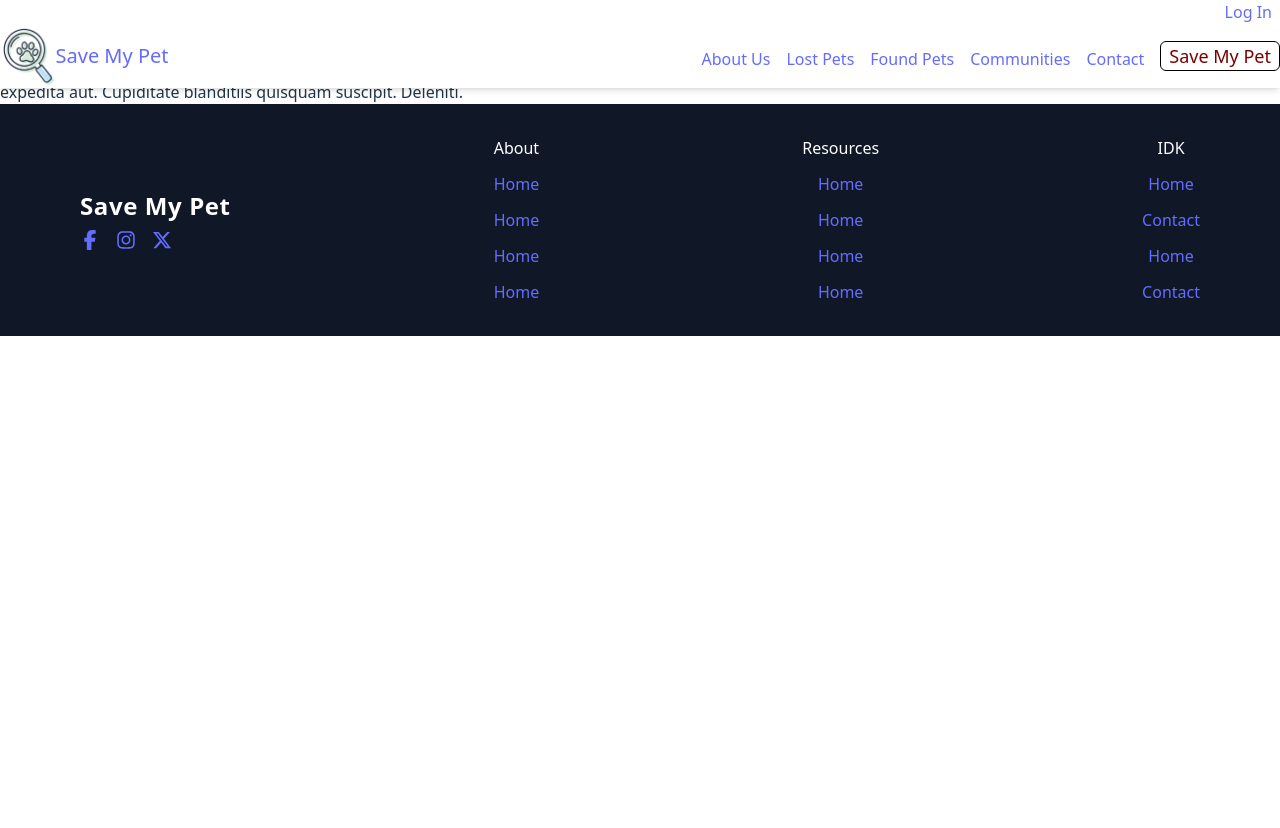
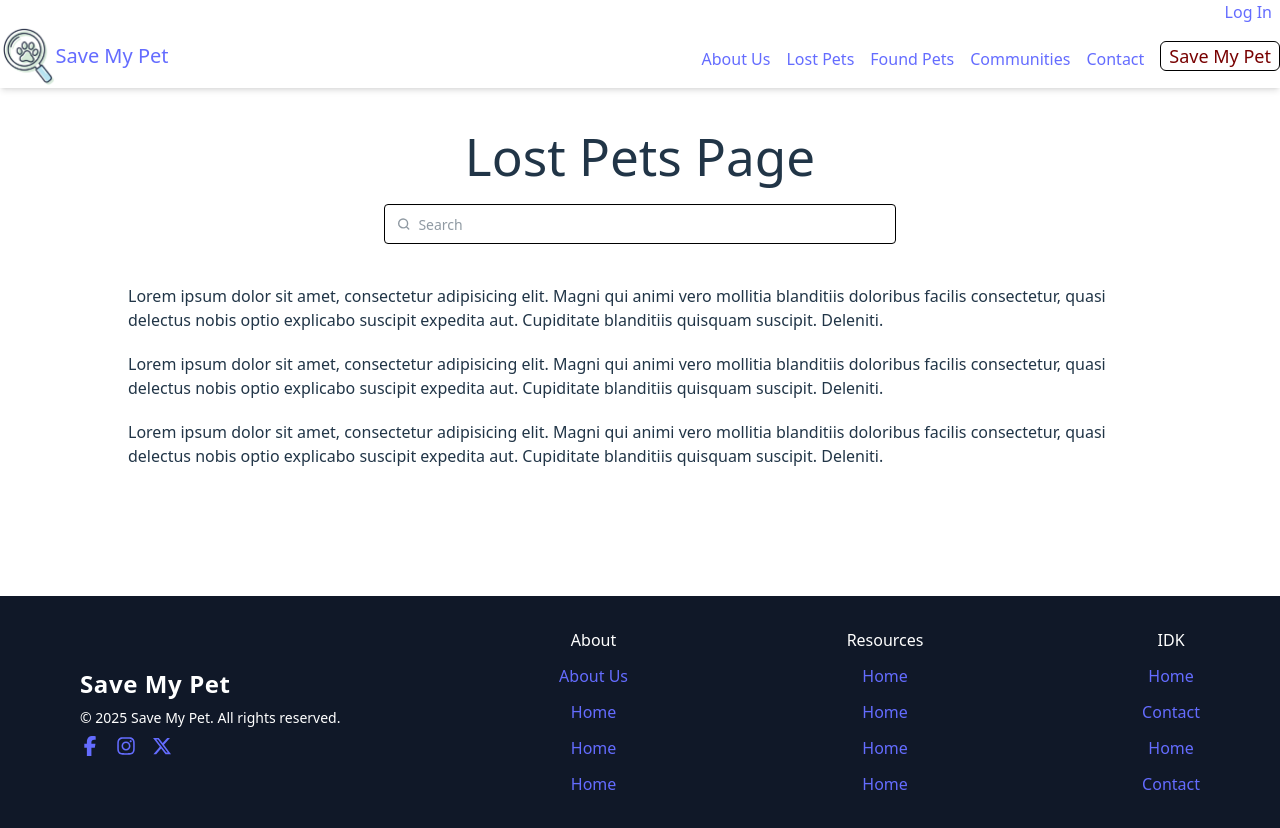
Before and after one commit to henrytan0705/Save-My-Pet, a React (Vite) app in the folder frontend/: page /lostPets in a window 1280 px wide. Before the commit the page ends 800 px from the top, so only its background shows below. Built offline with nearby package versions, Linux system fonts and the light colour scheme.

Commit message:
Add div wrapper to main content component + add fluff to other pages

```diff
--- a/frontend/src/App.jsx
+++ b/frontend/src/App.jsx
@@ -21,6 +21,7 @@ function App() {
     <BrowserRouter>
       <Navbar />
 
+      <div className="mt-20">
         <Routes>
           {/* General Page Routes */}
           <Route path="/" element={<HomePage />} />
@@ -35,6 +36,7 @@ function App() {
           <Route path="/login" element={<LoginPage />} />
           <Route path="/register" element={<RegisterPage />} />
         </Routes>
+      </div>
 
       <Footer />
     </BrowserRouter>
--- a/frontend/src/components/Footer.jsx
+++ b/frontend/src/components/Footer.jsx
@@ -8,9 +8,9 @@ const Footer = () => {
       <div className="max-w-6xl mx-auto px-4 flex flex-col md:flex-row justify-between items-center text-center md:text-left space-y-6 md:space-y-0">
         <div>
           <h2 className="text-2xl font-bold tracking-wide">Save My Pet</h2>
-          {/* <p className="text-sm mt-2">
+          <p className="text-sm mt-2">
             &copy; 2025 Save My Pet. All rights reserved.
-          </p> */}
+          </p>
           <div className="flex space-x-4 mt-2">
             <a
               href="https://facebook.com"
@@ -34,8 +34,8 @@ const Footer = () => {
 
         <div className="flex flex-col items-center space-y-3">
           <div>About</div>
-          <Link to="/" className="hover:text-red-400">
-            Home
+          <Link to="/aboutUs" className="hover:text-red-400">
+            About Us
           </Link>
           <Link to="/" className="hover:text-red-400">
             Home
--- a/frontend/src/pages/AboutUs.jsx
+++ b/frontend/src/pages/AboutUs.jsx
@@ -2,10 +2,24 @@ import React from "react";
 
 const AboutUsPage = () => {
   return (
-    <div>
-      <h1>About Us Page Content</h1>
+    <div className="my-[10%] mx-[10%]">
+      <h1 className="text-center">About Us Page</h1>
 
-      <p>
+      <p className="mt-5">
+        Lorem ipsum dolor sit amet, consectetur adipisicing elit. Magni qui
+        animi vero mollitia blanditiis doloribus facilis consectetur, quasi
+        delectus nobis optio explicabo suscipit expedita aut. Cupiditate
+        blanditiis quisquam suscipit. Deleniti.
+      </p>
+
+      <p className="mt-5">
+        Lorem ipsum dolor sit amet, consectetur adipisicing elit. Magni qui
+        animi vero mollitia blanditiis doloribus facilis consectetur, quasi
+        delectus nobis optio explicabo suscipit expedita aut. Cupiditate
+        blanditiis quisquam suscipit. Deleniti.
+      </p>
+
+      <p className="mt-5">
         Lorem ipsum dolor sit amet, consectetur adipisicing elit. Magni qui
         animi vero mollitia blanditiis doloribus facilis consectetur, quasi
         delectus nobis optio explicabo suscipit expedita aut. Cupiditate
--- a/frontend/src/pages/Communities.jsx
+++ b/frontend/src/pages/Communities.jsx
@@ -2,9 +2,23 @@ import React from "react";
 
 const CommunityPage = () => {
   return (
-    <div>
-      <h1>Community Page</h1>
-      <p>
+    <div className="my-[10%] mx-[10%]">
+      <h1 className="text-center">Community Page</h1>
+      <p className="mt-5">
+        Lorem ipsum dolor sit amet, consectetur adipisicing elit. Magni qui
+        animi vero mollitia blanditiis doloribus facilis consectetur, quasi
+        delectus nobis optio explicabo suscipit expedita aut. Cupiditate
+        blanditiis quisquam suscipit. Deleniti.
+      </p>
+
+      <p className="mt-5">
+        Lorem ipsum dolor sit amet, consectetur adipisicing elit. Magni qui
+        animi vero mollitia blanditiis doloribus facilis consectetur, quasi
+        delectus nobis optio explicabo suscipit expedita aut. Cupiditate
+        blanditiis quisquam suscipit. Deleniti.
+      </p>
+
+      <p className="mt-5">
         Lorem ipsum dolor sit amet, consectetur adipisicing elit. Magni qui
         animi vero mollitia blanditiis doloribus facilis consectetur, quasi
         delectus nobis optio explicabo suscipit expedita aut. Cupiditate
--- a/frontend/src/pages/Contact.jsx
+++ b/frontend/src/pages/Contact.jsx
@@ -2,9 +2,24 @@ import React from "react";
 
 const ContactPage = () => {
   return (
-    <div>
-      <h1>Contact Page Content</h1>
-      <p>
+    <div className="my-[10%] mx-[10%]">
+      <h1 className="text-center">Contact Page</h1>
+
+      <p className="mt-5">
+        Lorem ipsum dolor sit amet, consectetur adipisicing elit. Magni qui
+        animi vero mollitia blanditiis doloribus facilis consectetur, quasi
+        delectus nobis optio explicabo suscipit expedita aut. Cupiditate
+        blanditiis quisquam suscipit. Deleniti.
+      </p>
+
+      <p className="mt-5">
+        Lorem ipsum dolor sit amet, consectetur adipisicing elit. Magni qui
+        animi vero mollitia blanditiis doloribus facilis consectetur, quasi
+        delectus nobis optio explicabo suscipit expedita aut. Cupiditate
+        blanditiis quisquam suscipit. Deleniti.
+      </p>
+
+      <p className="mt-5">
         Lorem ipsum dolor sit amet, consectetur adipisicing elit. Magni qui
         animi vero mollitia blanditiis doloribus facilis consectetur, quasi
         delectus nobis optio explicabo suscipit expedita aut. Cupiditate
--- a/frontend/src/pages/FoundPets.jsx
+++ b/frontend/src/pages/FoundPets.jsx
@@ -2,10 +2,44 @@ import React from "react";
 
 const FoundPetsPage = () => {
   return (
-    <div>
-      <h1>Found Pets Page</h1>
+    <div className="my-[10%] mx-[10%]">
+      <h1 className="text-center">Found Pets Page</h1>
 
-      <p>
+      <label className="input bg-white my-5 border border-black mx-[25%] w-[50%]">
+        <svg
+          className="h-[1em] opacity-50"
+          xmlns="http://www.w3.org/2000/svg"
+          viewBox="0 0 24 24"
+        >
+          <g
+            strokeLinejoin="round"
+            strokeLinecap="round"
+            strokeWidth="2.5"
+            fill="none"
+            stroke="currentColor"
+          >
+            <circle cx="11" cy="11" r="8"></circle>
+            <path d="m21 21-4.3-4.3"></path>
+          </g>
+        </svg>
+        <input type="search" required placeholder="Search" />
+      </label>
+
+      <p className="mt-5">
+        Lorem ipsum dolor sit amet, consectetur adipisicing elit. Magni qui
+        animi vero mollitia blanditiis doloribus facilis consectetur, quasi
+        delectus nobis optio explicabo suscipit expedita aut. Cupiditate
+        blanditiis quisquam suscipit. Deleniti.
+      </p>
+
+      <p className="mt-5">
+        Lorem ipsum dolor sit amet, consectetur adipisicing elit. Magni qui
+        animi vero mollitia blanditiis doloribus facilis consectetur, quasi
+        delectus nobis optio explicabo suscipit expedita aut. Cupiditate
+        blanditiis quisquam suscipit. Deleniti.
+      </p>
+
+      <p className="mt-5">
         Lorem ipsum dolor sit amet, consectetur adipisicing elit. Magni qui
         animi vero mollitia blanditiis doloribus facilis consectetur, quasi
         delectus nobis optio explicabo suscipit expedita aut. Cupiditate
--- a/frontend/src/pages/LostPets.jsx
+++ b/frontend/src/pages/LostPets.jsx
@@ -2,14 +2,49 @@ import React from "react";
 
 const LostPetsPage = () => {
   return (
-    <div>
-      <h1>LostPets Page</h1>
-      <p>
+    <div className="my-[10%] mx-[10%]">
+      <h1 className="text-center">Lost Pets Page</h1>
+
+      <label className="input bg-white my-5 border border-black mx-[25%] w-[50%]">
+        <svg
+          className="h-[1em] opacity-50"
+          xmlns="http://www.w3.org/2000/svg"
+          viewBox="0 0 24 24"
+        >
+          <g
+            strokeLinejoin="round"
+            strokeLinecap="round"
+            strokeWidth="2.5"
+            fill="none"
+            stroke="currentColor"
+          >
+            <circle cx="11" cy="11" r="8"></circle>
+            <path d="m21 21-4.3-4.3"></path>
+          </g>
+        </svg>
+        <input type="search" required placeholder="Search" />
+      </label>
+
+      <p className="mt-5">
         Lorem ipsum dolor sit amet, consectetur adipisicing elit. Magni qui
         animi vero mollitia blanditiis doloribus facilis consectetur, quasi
         delectus nobis optio explicabo suscipit expedita aut. Cupiditate
         blanditiis quisquam suscipit. Deleniti.
-      </p>{" "}
+      </p>
+
+      <p className="mt-5">
+        Lorem ipsum dolor sit amet, consectetur adipisicing elit. Magni qui
+        animi vero mollitia blanditiis doloribus facilis consectetur, quasi
+        delectus nobis optio explicabo suscipit expedita aut. Cupiditate
+        blanditiis quisquam suscipit. Deleniti.
+      </p>
+
+      <p className="mt-5">
+        Lorem ipsum dolor sit amet, consectetur adipisicing elit. Magni qui
+        animi vero mollitia blanditiis doloribus facilis consectetur, quasi
+        delectus nobis optio explicabo suscipit expedita aut. Cupiditate
+        blanditiis quisquam suscipit. Deleniti.
+      </p>
     </div>
   );
 };
```
Also changed, not shown: frontend/src/components/Navbar.jsx (indentation only). Lines whose indentation alone changed are shown as unchanged.
